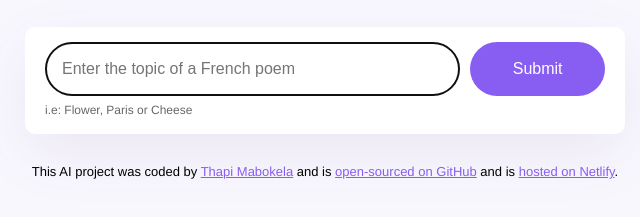
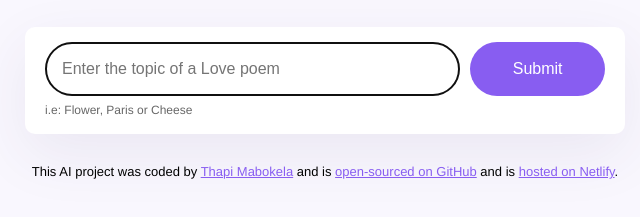
Before and after one commit to Thapi16/ai-poem.html, a plain HTML site: page index.html in a window 1280 px wide. Shown: the part 177-394 px from the top of the page, 315-955 px from the left. Drawn offline with nearby package versions, Linux system fonts and the light colour scheme.

Commit message:
Update index.html

```diff
--- a/index.html
+++ b/index.html
@@ -19,7 +19,7 @@
           <form id="poem-generator-form">
             <input
               type="text"
-              placeholder="Enter the topic of a French poem"
+              placeholder="Enter the topic of a Love poem"
               autofocus
               required
               autocomplete="off"
```
